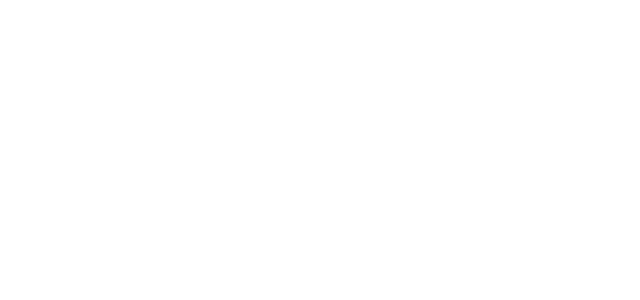
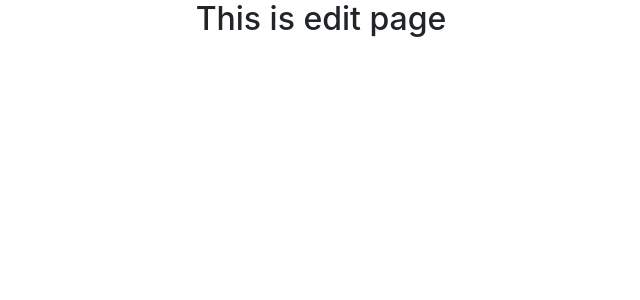
Before and after one commit to bellicose77/react-todo, a React (Create React App) app: page /edit/1 in a window 1280 px wide. Before the commit this address had no page. Shown: the top 300 px of the page, without its empty margins (319-959 px from the left). Built offline with nearby package versions, Linux system fonts and the light colour scheme.

Commit message:
edit done

```diff
--- a/src/App.js
+++ b/src/App.js
@@ -6,6 +6,7 @@
 import Delete from './Component/Delete/Delete';
 import Read from './Component/Read/Read';
 import Create from './Component/Create/Create';
+import Edit from './Component/Edit/Edit';
 
 function App() {
   return (
@@ -17,6 +18,7 @@
       <Route path='delete/:id' element={<Delete></Delete>}/>
       <Route path='/read/:id' element ={<Read></Read>}/>
       <Route path='/create' element={<Create/>}/>
+      <Route path='/edit/:id' element={<Edit/>}/>
      </Routes>
      </BrowserRouter>
      </UserProvider>
--- a/src/Component/Home/Home.js
+++ b/src/Component/Home/Home.js
@@ -39,7 +39,9 @@
               <Button variant='success'>Read</Button>
               </Link>
 
-                <Button variant='info'>Edit</Button>
+              <Link to={`/edit/${user.id}`}>
+              <Button variant='info'>Edit</Button>
+              </Link>
                 <Link to={`delete/${user.id}`}>
                 <Button variant='danger'>Delete</Button>
                 </Link>
```
